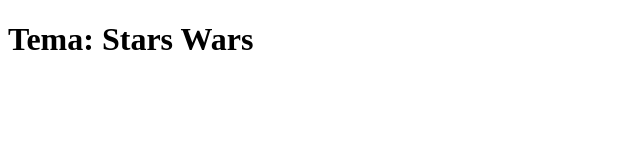
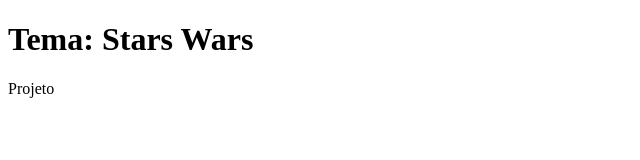
Before and after one commit to Marcos-ky/Projeto-final, a plain HTML site: page index.html in a window 1280 px wide. Shown: the full height of the page, 0-640 px from the left. Drawn offline with Linux system fonts and the light colour scheme.

Commit message:
modifiquei o index

```diff
--- a/index.html
+++ b/index.html
@@ -8,6 +8,6 @@
 </head>
 <body>
     <h1>Tema: Stars Wars</h1>
-
+    <p>Projeto</p>
 </body>
 </html>
```
